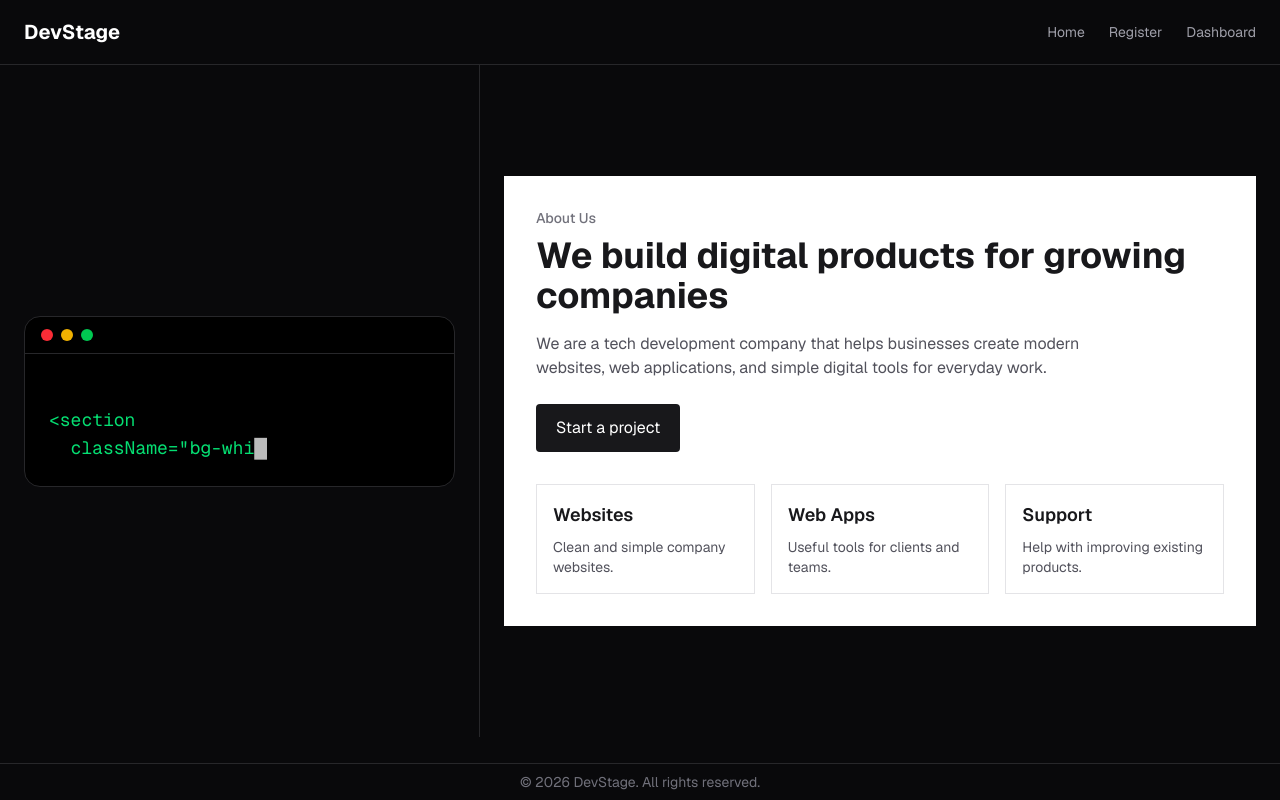
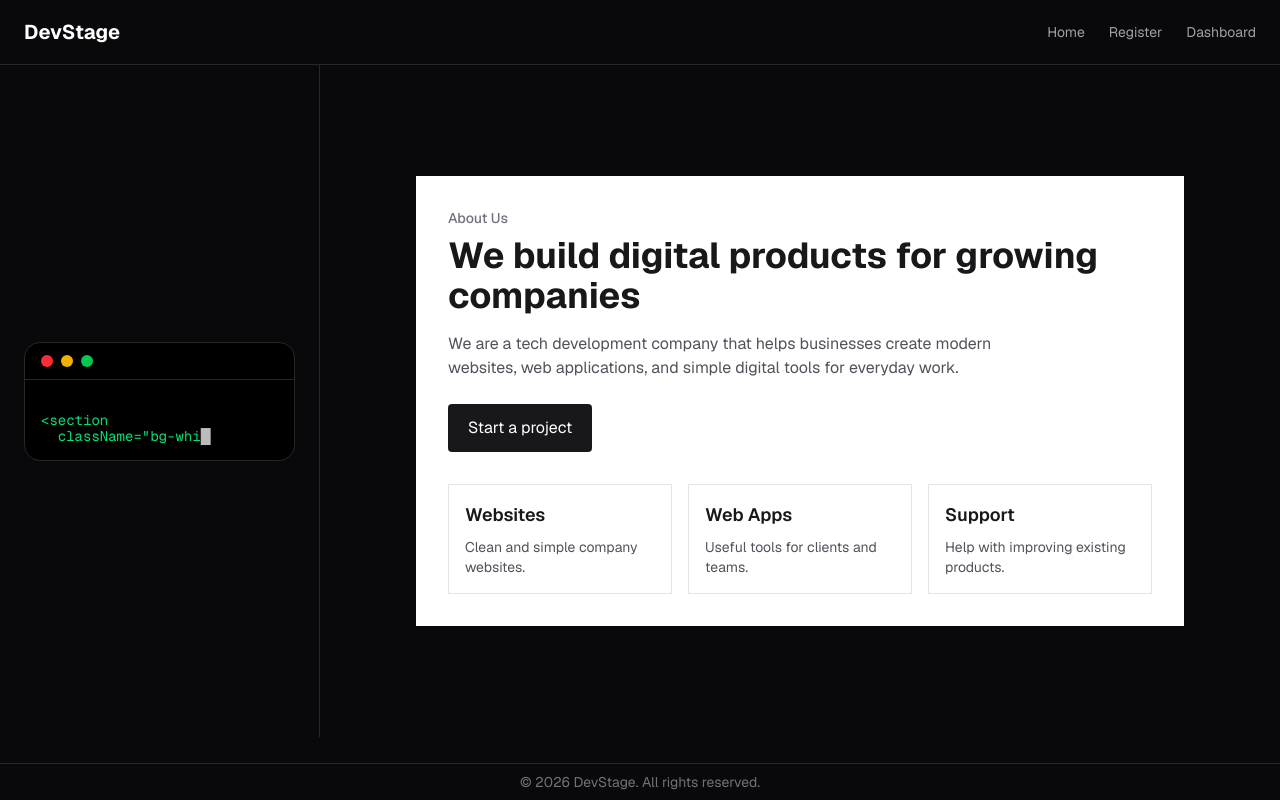
Before and after one commit to saeedhei/team-alla-biloshapka, a Next.js app: page / in a window 1280 px wide. Built offline with nearby package versions, Linux system fonts and the light colour scheme.

Commit message:
improve code panel layout

```diff
--- a/components/home/CodePanel.tsx
+++ b/components/home/CodePanel.tsx
@@ -1,6 +1,6 @@
 "use client";
 
-import { useEffect, useState } from "react";
+import { useEffect, useRef, useState } from "react";
 
 const code = `
 <section
@@ -53,6 +53,7 @@ type Stage = "junior" | "middle" | "senior";
 
 export default function CodePanel({ onStageChange }: CodePanelProps) {
   const [displayedCode, setDisplayedCode] = useState("");
+  const codeContainerRef = useRef<HTMLDivElement>(null);
   const [stage, setStage] = useState<Stage>("junior");
 
   useEffect(() => {
@@ -79,6 +80,13 @@ export default function CodePanel({ onStageChange }: CodePanelProps) {
     return () => clearInterval(interval);
   }, []);
 
+  useEffect(() => {
+  if (codeContainerRef.current) {
+    codeContainerRef.current.scrollTop =
+      codeContainerRef.current.scrollHeight;
+  }
+}, [displayedCode]);
+
   return (
     <div className="w-full overflow-hidden rounded-2xl border border-zinc-800 bg-black">
       {/* TOP BAR */}
@@ -89,8 +97,8 @@ export default function CodePanel({ onStageChange }: CodePanelProps) {
       </div>
 
       {/* CODE AREA */}
-      <div className="p-6">
-        <pre className="whitespace-pre-wrap font-mono text-lg text-green-400">
+      <div ref={codeContainerRef} className="max-h-[70vh] overflow-y-auto p-4">
+        <pre className="whitespace-pre-wrap font-mono text-sm leading-4 text-green-400">
           {displayedCode}
 
           <span className="animate-pulse text-white">█</span>
--- a/components/home/HomeScene.tsx
+++ b/components/home/HomeScene.tsx
@@ -9,15 +9,15 @@ export default function HomeScene() {
 
   return (
     <section className="flex-1 bg-zinc-950 text-white">
-      <div className="mx-auto flex min-h-[calc(100vh-128px)] max-w-7xl flex-col lg:flex-row">
+      <div className="mx-auto flex h-[calc(100vh-128px)] max-w-7xl flex-col overflow-hidden lg:flex-row">
 
         {/* LEFT SIDE */}
-        <div className="flex w-full items-center justify-center border-b border-zinc-800 p-6 lg:w-3/8 lg:border-b-0 lg:border-r">
+        <div className="flex w-full items-center justify-center border-b border-zinc-800 p-6 lg:w-1/4 lg:border-b-0 lg:border-r">
           <CodePanel onStageChange={(newStage) => setStage(newStage)} />
         </div>
 
         {/* RIGHT SIDE */}
-        <div className="flex w-full items-center justify-center p-6 lg:w-5/8">
+        <div className="flex w-full items-center justify-center p-6 lg:w-3/4">
           <VisualPanel stage={stage} />
         </div>
 
```
